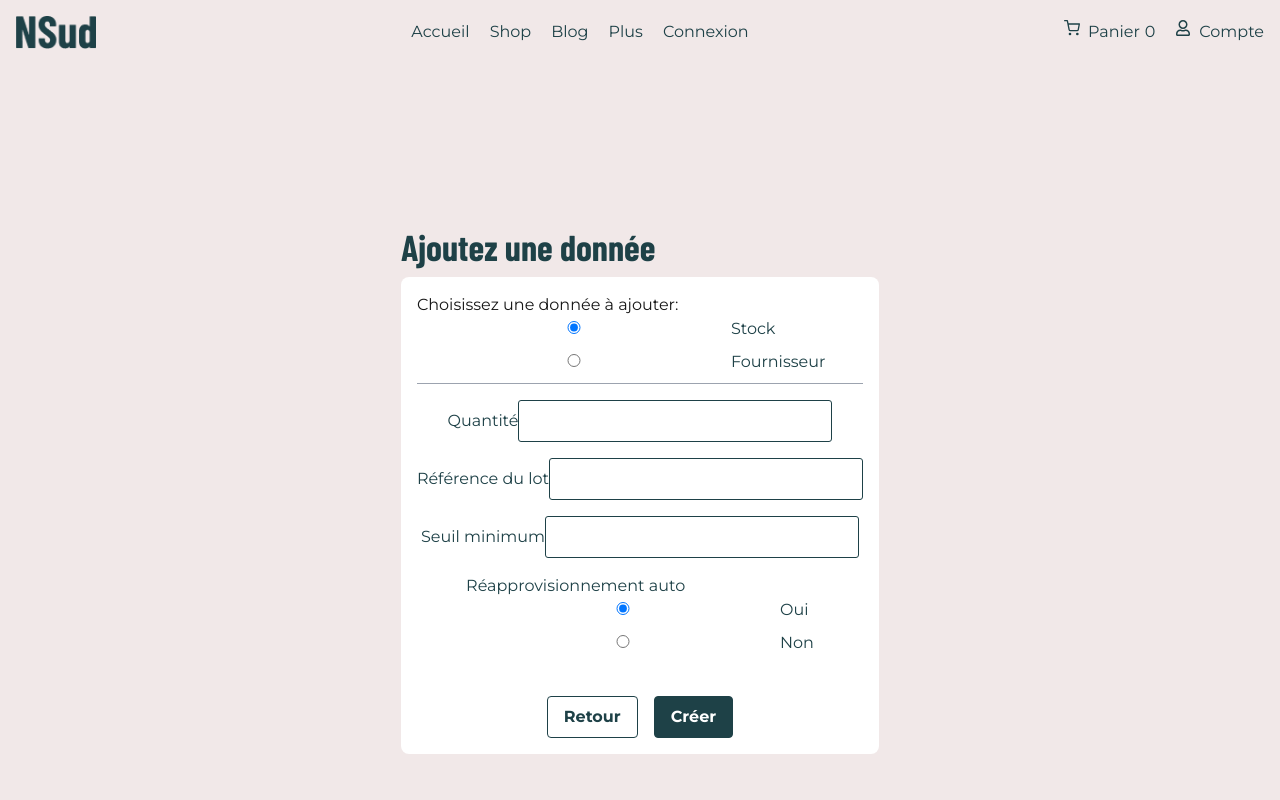
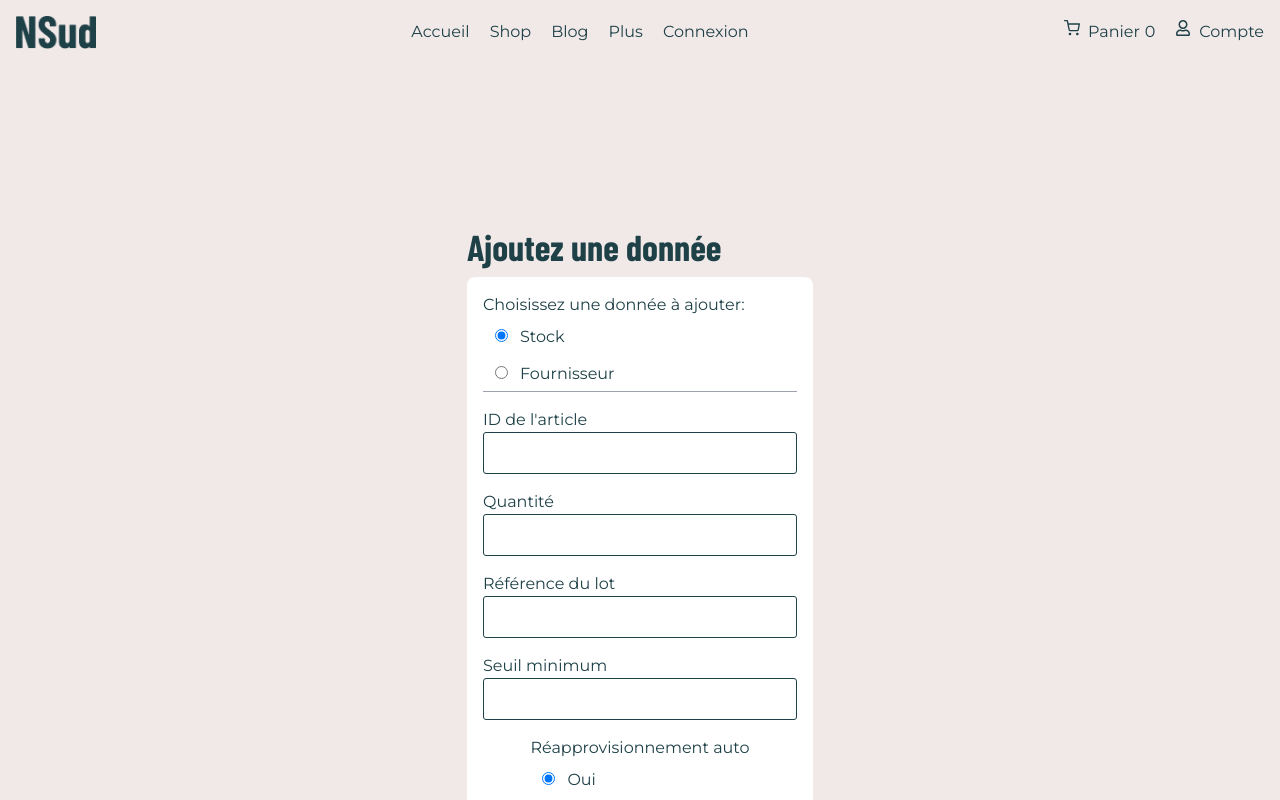
Before and after one commit to Pimer0/negosud-frontend, a Next.js app: page /user/ajout-stocks-fournisseurs in a window 1280 px wide. Shown: the top 800 px of the page. Built offline with nearby package versions, Linux system fonts and the light colour scheme; no server answers.

Commit message:
ajout champ ID article

```diff
--- a/src/app/globals.css
+++ b/src/app/globals.css
@@ -21,7 +21,7 @@ body {
   font-family: Arial, Helvetica, sans-serif;
 }
 
-p, h1, h2, h3, button, label, a {
+p, h1, h2, h3, button, label, a, fieldset {
   color: var(--text);
 }
 
--- a/src/app/user/ajout-stocks-fournisseurs/page.tsx
+++ b/src/app/user/ajout-stocks-fournisseurs/page.tsx
@@ -7,6 +7,7 @@ import InfoBulle from "@/components/infoBulle";
 
 interface ValidationErrors {
     errors?: {
+        articleId?: string[];
         quantite?: string[];
         refLot?: string[];
         seuilMinimum?: string[];
@@ -22,15 +23,18 @@ interface ValidationErrors {
 export default function AjoutStocksFournisseurs() {
     const [formType, setFormType] = useState("stock");
     const [formData, setFormData] = useState({
+        articleId: '',
         quantite: '',
         refLot: '',
         seuilMinimum: '',
-        reapprovisionnementAuto: 'Oui',
+        reapprovisionnementAuto: true, // Valeur par défaut
         nom: '',
         raisonSociale: '',
         email: '',
         tel: '',
     });
+
+
     const [errors, setErrors] = useState<ValidationErrors>({});
     const [success, setSuccess] = useState<boolean>(false);
 
@@ -41,6 +45,15 @@ export default function AjoutStocksFournisseurs() {
             [name]: value
         }));
     };
+
+    const handleReapprovisionnementAutoChange = (e: React.ChangeEvent<HTMLInputElement>) => {
+        const value = e.target.value === "Oui"; // Convertir en booléen
+        setFormData(prevState => ({
+            ...prevState,
+            reapprovisionnementAuto: value
+        }));
+    };
+
 
     const handleSubmit = async (event: React.FormEvent<HTMLFormElement>) => {
         event.preventDefault();
@@ -55,7 +68,7 @@ export default function AjoutStocksFournisseurs() {
                 quantite: Number(formData.quantite),
                 refLot: formData.refLot,
                 seuilMinimum: Number(formData.seuilMinimum),
-                reapprovisionnementAuto: formData.reapprovisionnementAuto === "Oui",
+                reapprovisionnementAuto: formData.reapprovisionnementAuto, // Utilisez directement la valeur booléenne
             };
 
             const result = AjoutStockSchema.safeParse(data);
@@ -98,17 +111,28 @@ export default function AjoutStocksFournisseurs() {
                 if (response.ok) {
                     setSuccess(true);
                     setFormData({
+                        articleId: "",
                         quantite: '',
                         refLot: '',
                         seuilMinimum: '',
-                        reapprovisionnementAuto: 'Oui',
+                        reapprovisionnementAuto: true,
                         nom: '',
                         raisonSociale: '',
                         email: '',
                         tel: '',
                     });
+
+                    if (!response.ok) {
+                        const errorText = await response.text();
+                        console.log("Réponse d'erreur de l'API:", errorText);
+                        setErrors({ errors: { general: [errorText || "Erreur lors de la soumission des données."] } });
+                        return;
+                    }
                 } else {
-                    setErrors({ errors: { general: ["Erreur lors de la soumission des données."] } });
+                    const errorText = await response.text();
+                    console.log("Réponse d'erreur de l'API:", errorText);
+                    setErrors({ errors: { general: [errorText || "Erreur lors de la soumission des données."] } });
+                    return;
                 }
             } catch (error) {
                 setErrors({ errors: { general: ["Erreur lors de la connexion au serveur."] } });
@@ -116,6 +140,8 @@ export default function AjoutStocksFournisseurs() {
             }
         }
     };
+
+
 
     const handleFormTypeChange = (event: React.ChangeEvent<HTMLInputElement>) => {
         setFormType(event.target.value);
@@ -130,18 +156,36 @@ export default function AjoutStocksFournisseurs() {
                     <fieldset onChange={(e) => handleFormTypeChange(e as React.ChangeEvent<HTMLInputElement>)}>
                         <legend>Choisissez une donnée à ajouter:</legend>
                         <div>
-                            <input type="radio" id="stock" name="type" value="stock" checked={formType === "stock"} />
+                            <input type="radio" id="stock" name="type" value="stock" checked={formType === "stock"} className={"m-3 w-fit"}/>
                             <label htmlFor="stock">Stock</label>
                         </div>
                         <div>
-                            <input type="radio" id="fournisseur" name="type" value="fournisseur" checked={formType === "fournisseur"} />
+                            <input type="radio" id="fournisseur" name="type" value="fournisseur" checked={formType === "fournisseur"} className={"m-3 w-fit"}/>
                             <label htmlFor="fournisseur">Fournisseur</label>
                         </div>
                     </fieldset>
                 </div>
                 {formType === "stock" && (
                     <form onSubmit={handleSubmit}>
-                        <div>
+                        <div className={"flex flex-col"}>
+                            <label htmlFor="articleId">ID de l&apos;article</label>
+                            <input
+                                type="number"
+                                name="articleId"
+                                id="articleId"
+                                value={formData.articleId}
+                                onChange={handleChange}
+                                required
+                            />
+                            {errors.errors?.articleId && (
+                                <InfoBulle
+                                    colorClass={"bg-[#FECACA] text-[#450A0A] border-[#450A0A]"}
+                                    content={errors.errors.articleId[0]}
+                                />
+                            )}
+                        </div>
+
+                        <div className={"flex flex-col"}>
                             <label htmlFor="quantite">Quantité</label>
                             <input
                                 type="number"
@@ -158,7 +202,7 @@ export default function AjoutStocksFournisseurs() {
                                 />
                             )}
                         </div>
-                        <div>
+                        <div className={"flex flex-col"}>
                             <label htmlFor="refLot">Référence du lot</label>
                             <input
                                 type="text"
@@ -175,7 +219,7 @@ export default function AjoutStocksFournisseurs() {
                                 />
                             )}
                         </div>
-                        <div>
+                        <div className={"flex flex-col"}>
                             <label htmlFor="seuilMinimum">Seuil minimum</label>
                             <input
                                 type="number"
@@ -192,15 +236,16 @@ export default function AjoutStocksFournisseurs() {
                                 />
                             )}
                         </div>
-                        <div>
+                        <div className={"flex flex-col"}>
                             <label htmlFor="reapprovisionnementAuto">Réapprovisionnement auto</label>
                             <div>
                                 <input
                                     type="radio"
                                     name="reapprovisionnementAuto"
                                     value="Oui"
-                                    checked={formData.reapprovisionnementAuto === "Oui"}
-                                    onChange={handleChange}
+                                    checked={formData.reapprovisionnementAuto === true}
+                                    onChange={handleReapprovisionnementAutoChange}
+                                    className={"m-3 w-fit"}
                                 />
                                 <label>Oui</label>
                             </div>
@@ -209,8 +254,9 @@ export default function AjoutStocksFournisseurs() {
                                     type="radio"
                                     name="reapprovisionnementAuto"
                                     value="Non"
-                                    checked={formData.reapprovisionnementAuto === "Non"}
-                                    onChange={handleChange}
+                                    checked={formData.reapprovisionnementAuto === false}
+                                    onChange={handleReapprovisionnementAutoChange}
+                                    className={"m-3 w-fit"}
                                 />
                                 <label>Non</label>
                             </div>
@@ -234,7 +280,7 @@ export default function AjoutStocksFournisseurs() {
                 )}
                 {formType === "fournisseur" && (
                     <form onSubmit={handleSubmit}>
-                        <div>
+                        <div className={"flex flex-col"}>
                             <label htmlFor="nom">Nom</label>
                             <input
                                 type="text"
@@ -251,7 +297,7 @@ export default function AjoutStocksFournisseurs() {
                                 />
                             )}
                         </div>
-                        <div>
+                        <div className={"flex flex-col"}>
                             <label htmlFor="raisonSociale">Raison Sociale</label>
                             <input
                                 type="text"
@@ -268,7 +314,7 @@ export default function AjoutStocksFournisseurs() {
                                 />
                             )}
                         </div>
-                        <div>
+                        <div className={"flex flex-col"}>
                             <label htmlFor="email">Email</label>
                             <input
                                 type="email"
@@ -285,7 +331,7 @@ export default function AjoutStocksFournisseurs() {
                                 />
                             )}
                         </div>
-                        <div>
+                        <div className={"flex flex-col"}>
                             <label htmlFor="tel">Téléphone</label>
                             <input
                                 type="tel"
--- a/src/lib/zodDefinitions.ts
+++ b/src/lib/zodDefinitions.ts
@@ -73,9 +73,9 @@ export const AjoutStockSchema = z.object({
     quantite: z.number().min(1, { message: "La quantité doit être supérieure ou égale à 1" }),
     refLot: z.string().nonempty({ message: "La référence du lot est requise" }),
     seuilMinimum: z.number().min(0, { message: "Le seuil minimum ne peut pas être négatif" }),
-    reapprovisionnementAuto: z.enum(["Oui", "Non"], {
-        required_error: "Le champ réapprovisionnement automatique est requis",
-    }),
+reapprovisionnementAuto: z.boolean({
+    required_error: "Le champ réapprovisionnement automatique est requis",
+}),
 });
 
 export type AjoutStockFormState =
```
